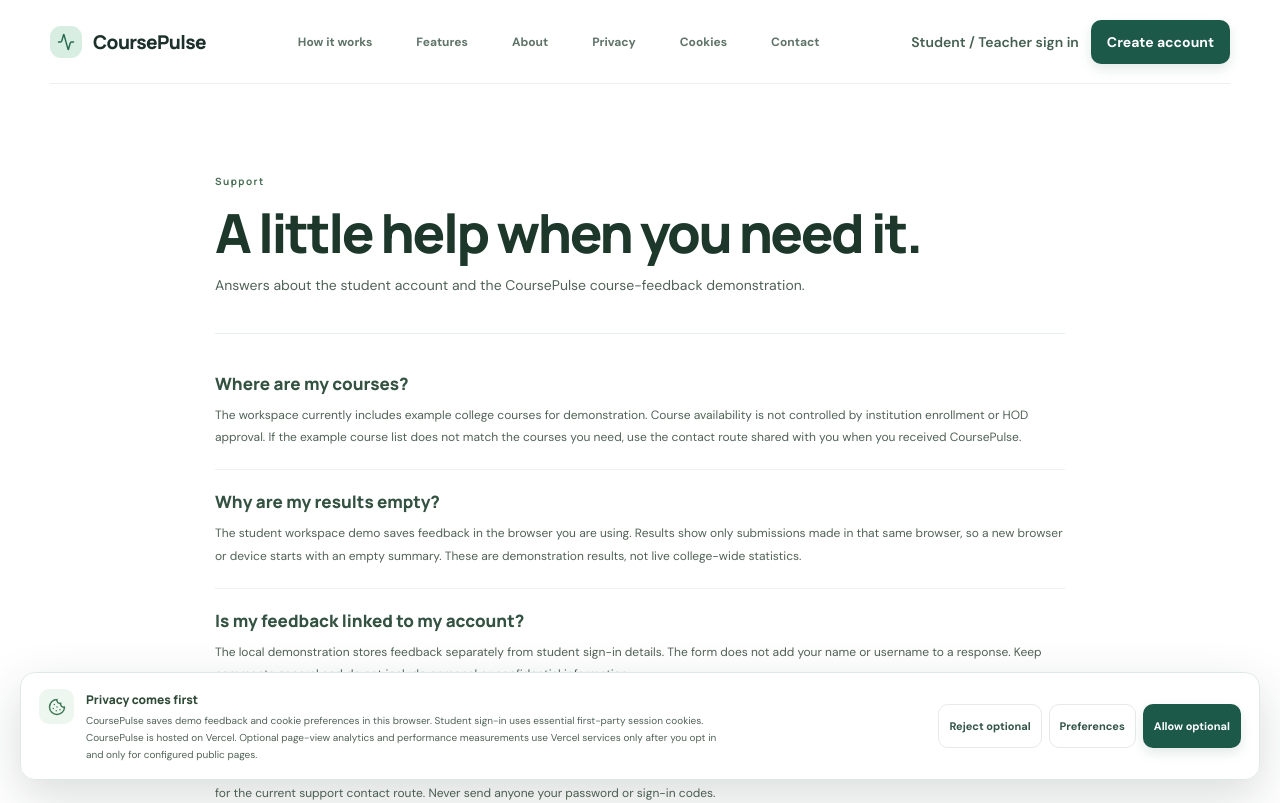
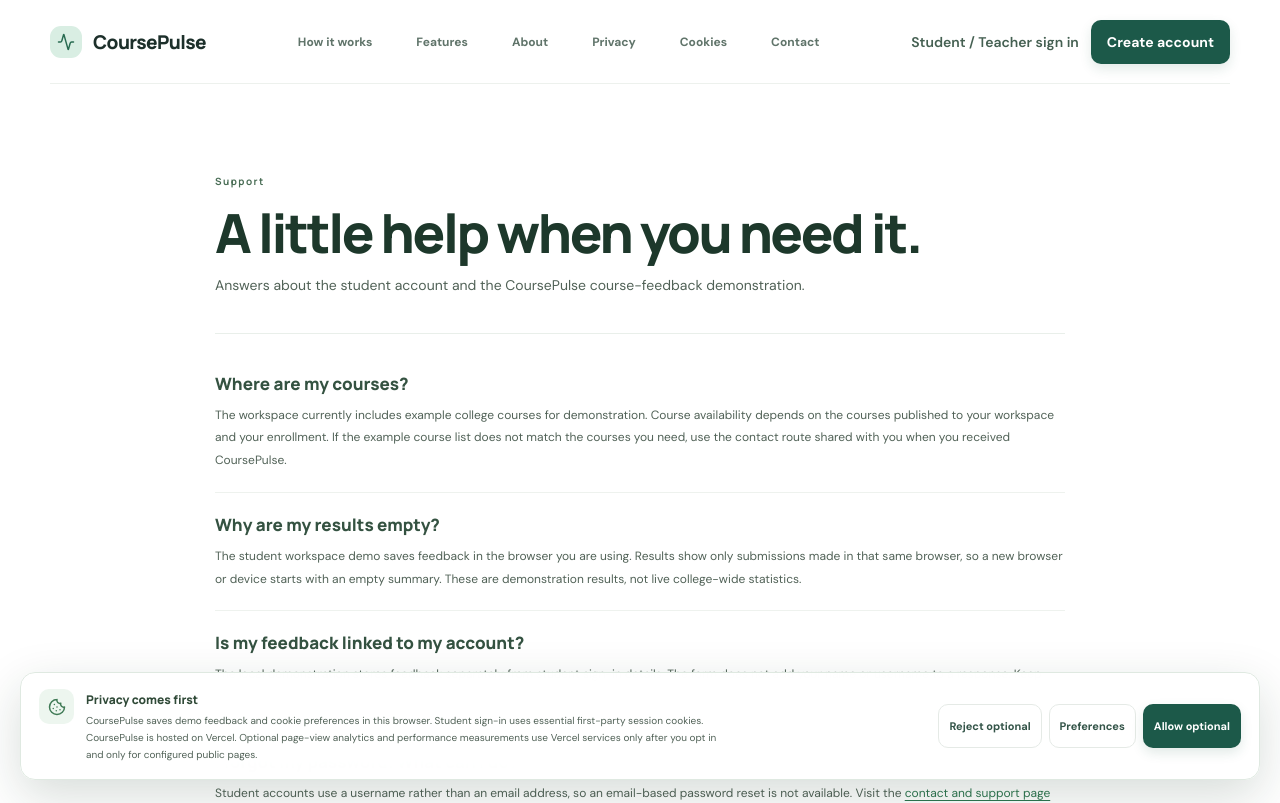
Before and after one commit to akashsharmapb09-cpu/coursePulse.site, a Next.js app: page /support in a window 1280 px wide. Shown: the top 803 px of the page. Built offline with nearby package versions, Linux system fonts and the light colour scheme; no server answers.

Commit message:
Remove HOD approval reference from Support page

```diff
--- a/app/support/page.tsx
+++ b/app/support/page.tsx
@@ -17,7 +17,7 @@ export default function SupportPage() {
     >
       <section>
         <h2>Where are my courses?</h2>
-        <p>The workspace currently includes example college courses for demonstration. Course availability is not controlled by institution enrollment or HOD approval. If the example course list does not match the courses you need, use the contact route shared with you when you received CoursePulse.</p>
+        <p>The workspace currently includes example college courses for demonstration. Course availability depends on the courses published to your workspace and your enrollment. If the example course list does not match the courses you need, use the contact route shared with you when you received CoursePulse.</p>
       </section>
       <section>
         <h2>Why are my results empty?</h2>
```
